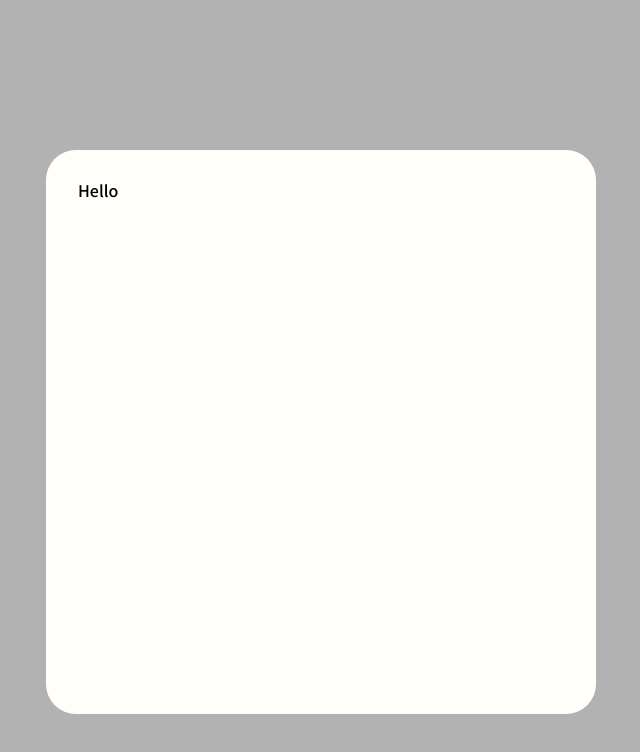
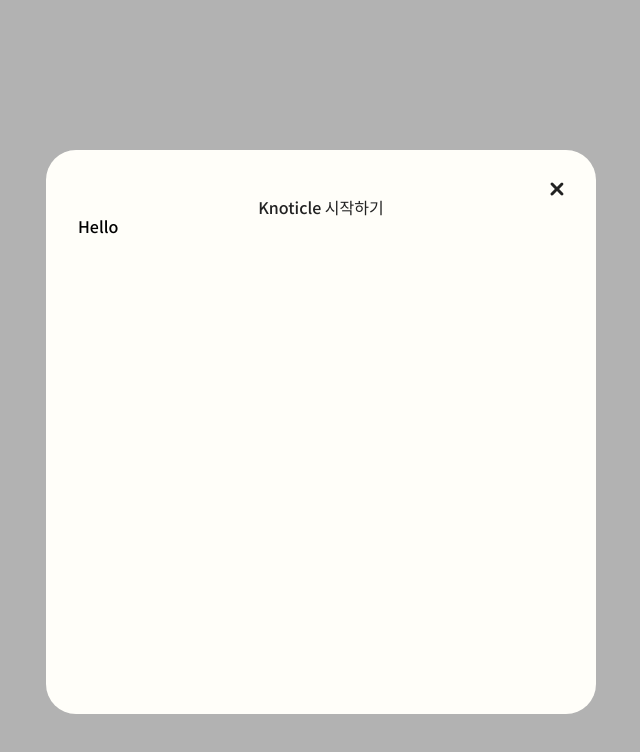
Before and after one commit to boostcampwm-2022/web01-knoticle, a Next.js app in the folder frontend/: page /modaltest in a window 1280 px wide. Shown: the top 752 px of the page, without its empty margins (319-959 px from the left). Built offline with nearby package versions, Linux system fonts and the light colour scheme; a web font is replaced by a local one.

Commit message:
feat: Modal 컴포넌트 버튼 및 타이틀 추가 - #4

```diff
--- a/frontend/components/common/Modal/index.tsx
+++ b/frontend/components/common/Modal/index.tsx
@@ -1,12 +1,36 @@
-import { Dimmed, ModalInner, ModalWrapper } from './styled';
+import Image from 'next/image';
 
-export default function Modal({ children }: { children: React.ReactNode }) {
+import BackwardIcon from '../../../assets/ico_backward.svg';
+import CancelIcon from '../../../assets/ico_cancel.svg';
+import { TextLinkMedium } from '../../../styles/common';
+import { ButtonWrapper, Dimmed, ModalInner, ModalTitle, ModalWrapper } from './styled';
+
+interface ModalProps {
+  title: string;
+  hasBackward?: boolean;
+  children: React.ReactNode;
+}
+
+export default function Modal({ title, hasBackward, children }: ModalProps) {
   return (
     <>
       <Dimmed />
       <ModalWrapper>
-        <ModalInner>{children}</ModalInner>
+        <ModalInner>
+          <ButtonWrapper hasBackward={hasBackward}>
+            <Image src={BackwardIcon} alt="Backward Icon" />
+            <Image src={CancelIcon} alt="Cancel Icon" />
+          </ButtonWrapper>
+          <ModalTitle>
+            <TextLinkMedium>{title}</TextLinkMedium>
+          </ModalTitle>
+          {children}
+        </ModalInner>
       </ModalWrapper>
     </>
   );
 }
+
+Modal.defaultProps = {
+  hasBackward: false,
+};
--- a/frontend/components/common/Modal/styled.ts
+++ b/frontend/components/common/Modal/styled.ts
@@ -27,3 +27,16 @@ export const ModalInner = styled.div`
   border-radius: 30px;
   z-index: 1;
 `;
+
+export const ButtonWrapper = styled.div<{ hasBackward?: boolean }>`
+  display: flex;
+  justify-content: space-between;
+
+  img:first-child {
+    visibility: ${(props) => (props.hasBackward ? 'visible' : 'hidden')};
+  }
+`;
+
+export const ModalTitle = styled.div`
+  text-align: center;
+`;
--- a/frontend/pages/modaltest.tsx
+++ b/frontend/pages/modaltest.tsx
@@ -1,5 +1,5 @@
 import Modal from '../components/common/Modal';
 
 export default function ModalTest() {
-  return <Modal>Hello</Modal>;
+  return <Modal title="Knoticle 시작하기">Hello</Modal>;
 }
```
Also changed, not shown: frontend/assets/ico_backward.svg (added), frontend/assets/ico_cancel.svg (added).
